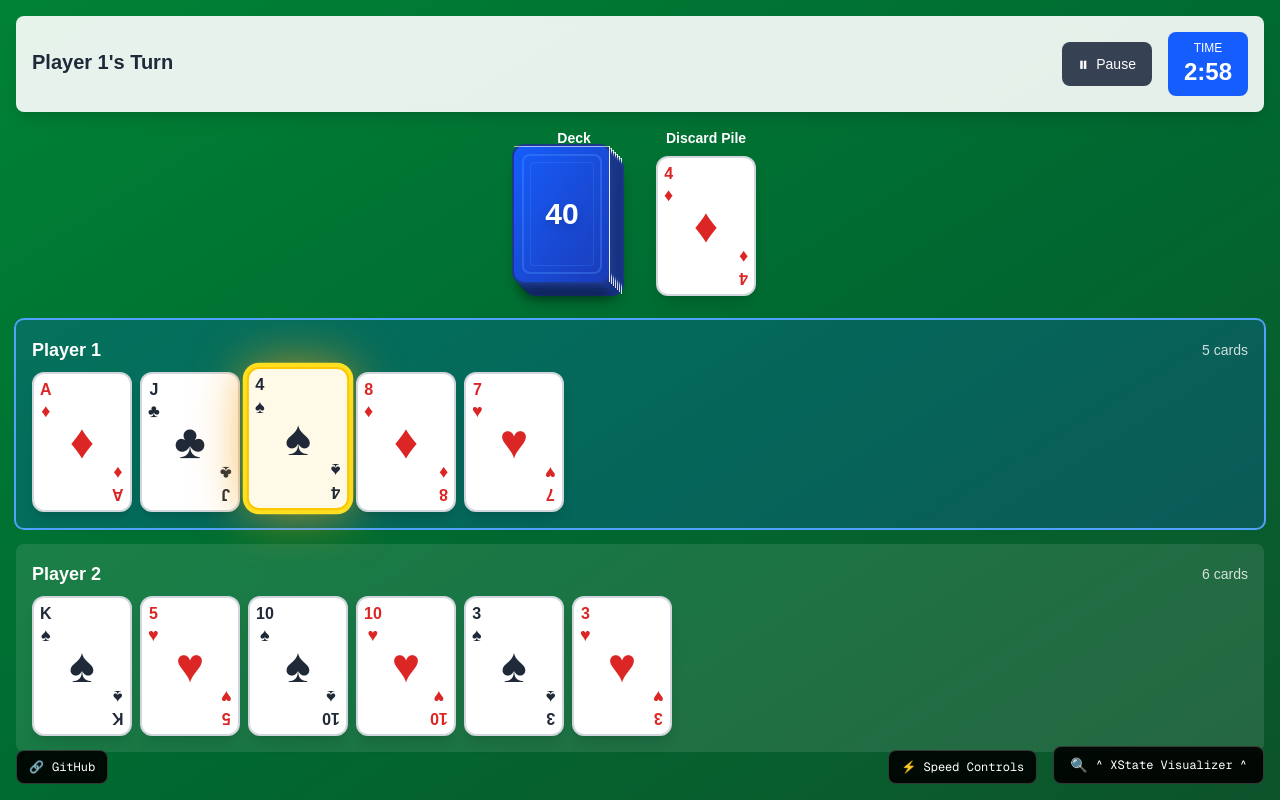
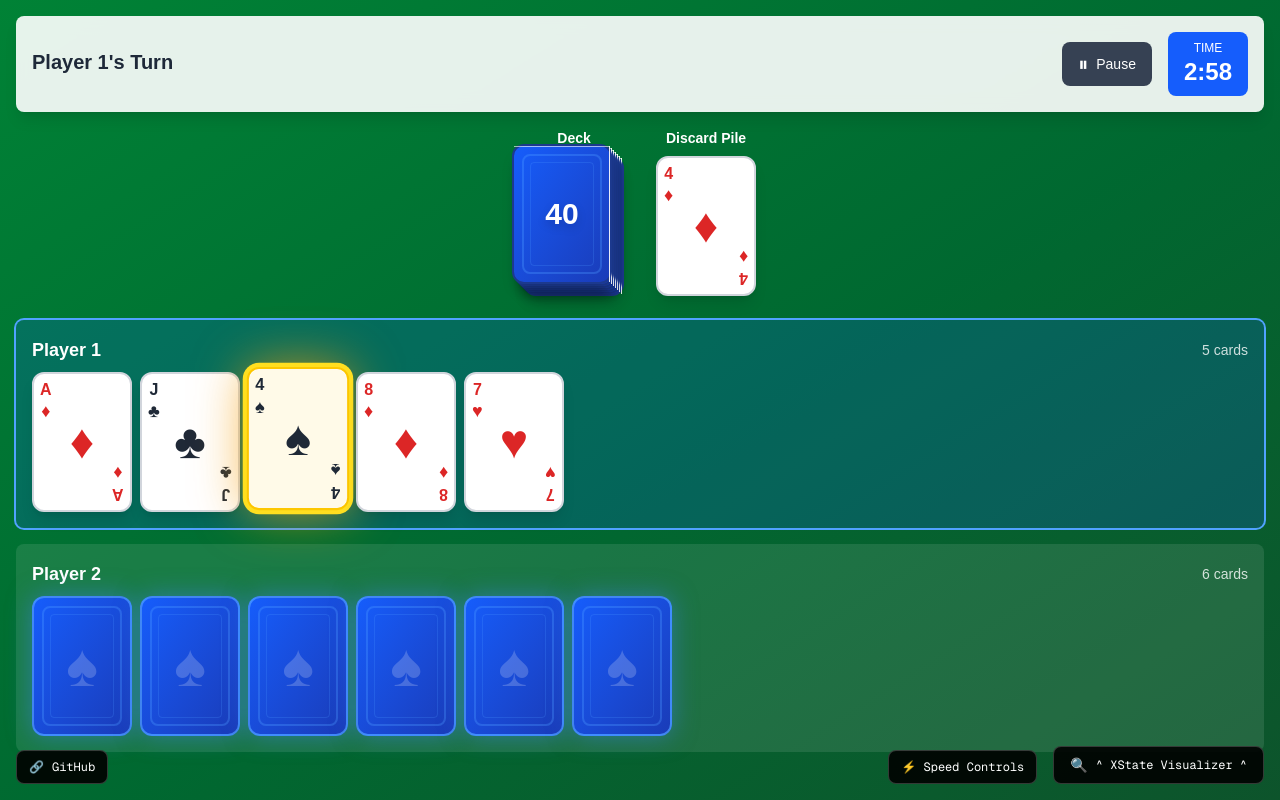
Before and after one commit to NpappaG/card-state-machine, a Next.js app: page / in a window 1280 px wide. Both pictures are taken after a click on the button "Start Game". Built offline with nearby package versions, Linux system fonts and the light colour scheme.

Commit message:
Add facedown param to cards for true pass-and-play feel, remove internal types artifacts we had, remove old documentation that's no longer necessary

```diff
--- a/app/components/card/Card.tsx
+++ b/app/components/card/Card.tsx
@@ -13,6 +13,7 @@ interface CardProps {
   onClick?: () => void;
   layoutId?: string;
   disabled?: boolean;
+  faceDown?: boolean;
 }
 
 // Suit symbols
@@ -50,6 +51,7 @@ export function Card({
   onClick,
   layoutId,
   disabled = false,
+  faceDown = false,
 }: CardProps) {
   const timing = useTiming();
   const suitSymbol = SUIT_SYMBOLS[card.suit];
@@ -71,7 +73,10 @@ export function Card({
           <motion.button
             className={`
             relative flex flex-col items-center overflow-hidden rounded-xl border-2 transition-all
-        bg-white border-gray-300 ${glowShadow}
+            ${faceDown
+              ? 'bg-gradient-to-br from-blue-600 to-blue-800 border-blue-400/70 shadow-[0_0_25px_rgba(59,130,246,0.5)]' // Darker blue back styling
+              : `bg-white border-gray-300 ${glowShadow}` // Existing face-up styling
+            }
             ${isSelected ? 'border-blue-500 ring-4 ring-blue-300' : ''}
             ${animationState === 'autoPlaying' ? 'border-yellow-400 ring-4 ring-yellow-300' : ''}
             ${isActuallyDisabled ? 'cursor-not-allowed opacity-50' : 'cursor-pointer hover:shadow-xl'}
@@ -93,6 +98,15 @@ export function Card({
             transformStyle: 'preserve-3d',
           }}
         >
+          {faceDown ? (
+            // Render the detailed blue card back
+            <div className="absolute inset-0 flex items-center justify-center">
+              <div className="absolute inset-2 rounded-lg border-2 border-blue-400/30" />
+              <div className="absolute inset-4 rounded border border-blue-400/20" />
+              <div className="text-6xl text-white/20 font-bold">♠</div>
+            </div>
+          ) : (
+            <>
               {/* Card back design (shown when entering/face-down) */}
               {animationState === 'entering' && (
                 <motion.div
@@ -173,6 +187,9 @@ export function Card({
                   />
                 );
               })()}
+            </>
+          )}
         </motion.button>
+
   );
 }
--- a/app/page.tsx
+++ b/app/page.tsx
@@ -86,7 +86,7 @@ export default function GamePage() {
   };
 
   const handlePlayAgain = () => {
-    game.send({ type: "game.newRound", timestamp: performance.now() });
+    game.send({ type: "round.start", timestamp: performance.now() });
   };
 
   const handleEndGame = () => {
@@ -157,9 +157,19 @@ export default function GamePage() {
             <p className="text-center text-gray-600">
               Pass-and-play card game for 2-4 players
             </p>
-            <p className="text-sm text-center text-gray-500">
-              Match cards by rank. First to empty their hand wins!
-            </p>
+            <ul className="text-sm text-gray-600 list-disc list-inside text-left space-y-2 max-w-sm">
+              <li>
+                <strong>Objective:</strong> Be the first to discard all cards, or
+                have the lowest score when the timer ends.
+              </li>
+              <li>
+                <strong>Card Play:</strong> Match a card's rank to the top card
+                of the discard pile.
+              </li>
+              <li>
+                If you can't play a card, you must draw from the deck.
+              </li>
+            </ul>
 
             <div className="flex flex-col gap-3">
               <label className="text-sm font-medium text-gray-700">
@@ -477,6 +487,9 @@ export default function GamePage() {
                                             animState = 'shake';
                                           }
 
+                                          // Determine if card should be face down
+                                          const renderFaceDown = !isCurrentPlayer;
+
                                           return (
                                             <Card
                                               key={card.id}
@@ -486,14 +499,14 @@ export default function GamePage() {
                                               animationState={animState}
                                               onClick={() => handleCardClick(card.id)}
                                               layoutId={card.id}
+                                              faceDown={renderFaceDown} // Pass the new prop
                                             />
                                           );
                                         })}
                                       </div>
                                     </div>
                                   );
-            })}
-          </div>
+                                })}          </div>
         </div>
 
         {/* Pause Overlay */}
--- a/lib/types.ts
+++ b/lib/types.ts
@@ -61,5 +61,6 @@ export type GameEvent =
   | { type: 'timer.expired' }
   | { type: 'round.pause'; timestamp: number }
   | { type: 'round.resume'; timestamp: number }
-  | { type: 'game.newRound'; timestamp: number }
-  | { type: 'game.over' };
+  | { type: 'round.start'; timestamp: number }
+  | { type: 'game.over' }
+  | { type: 'timing.update'; timing: GameContext['timing'] };
--- a/machines/cardGameMachine.ts
+++ b/machines/cardGameMachine.ts
@@ -6,12 +6,10 @@ import { timerMachine } from "./timerMachine";
 
 const TIMER_TICK_MS = 1000;
 
-type InternalEvent = { type: "timing.update"; timing: GameContext['timing'] };
-
 const getRoundStartMs = (
-  event: GameEvent | InternalEvent | undefined
+  event: GameEvent | undefined
 ): number => {
-  if (event && (event.type === "game.start" || event.type === "game.newRound")) {
+  if (event && (event.type === "game.start" || event.type === "round.start")) {
     return event.timestamp;
   }
   return performance.now();
@@ -20,7 +18,7 @@ const getRoundStartMs = (
 export const cardGameMachine = setup({
   types: {
     context: {} as GameContext,
-    events: {} as GameEvent | InternalEvent,
+    events: {} as GameEvent,
   },
   actors: {
     timer: timerMachine,
@@ -88,7 +86,7 @@ export const cardGameMachine = setup({
 
     updateTimingConfig: assign(({ event }) => {
       // Machine structure guarantees this is only called on timing.update
-      const updateEvent = event as Extract<InternalEvent, { type: "timing.update" }>;
+      const updateEvent = event as Extract<GameEvent, { type: "timing.update" }>;
       return { timing: updateEvent.timing };
     }),
   },
@@ -300,7 +298,7 @@ export const cardGameMachine = setup({
     roundEnd: {
       entry: "calculateScores",
       on: {
-        "game.newRound": {
+        "round.start": {
           target: "roundActive",
           actions: "restartRound",
         },
```
Also changed, not shown: 8 other files (tests, documents, lock files or other folders). Lines whose indentation alone changed are shown as unchanged.
